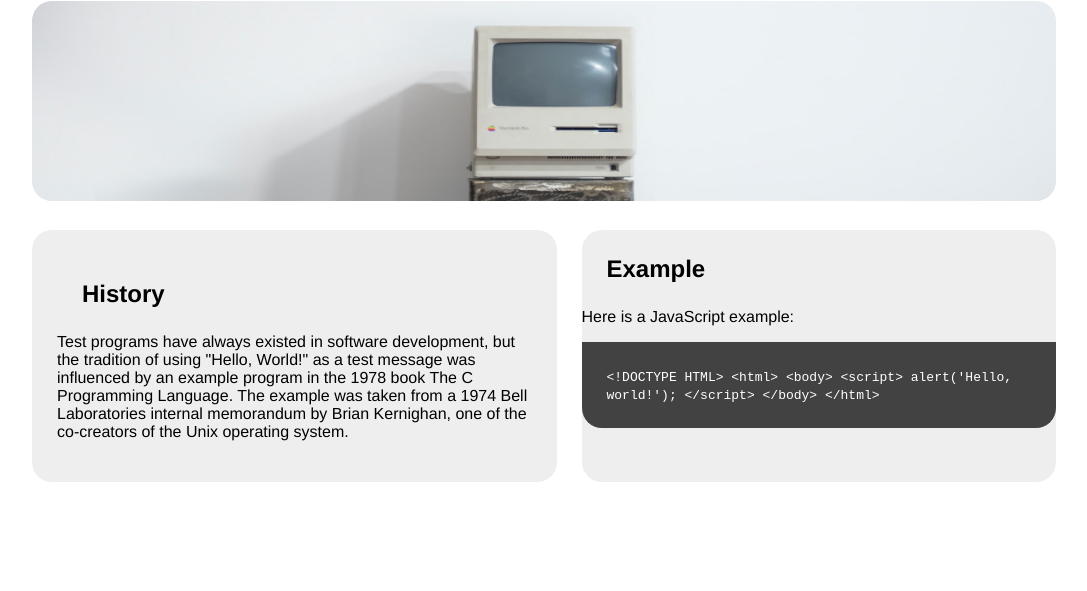
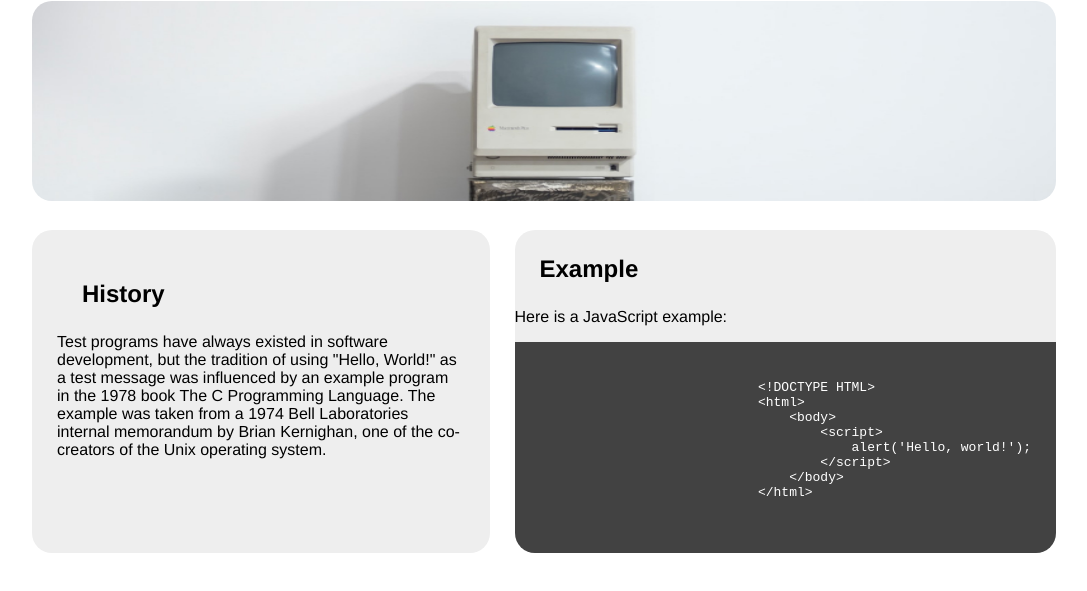
Before and after one commit to tagaychr/helloworldpt1, a plain HTML site: page index.html in a window 1280 px wide. Shown: the part 79-670 px from the top of the page, without its empty margins (96-1183 px from the left). Drawn offline with Linux system fonts and the light colour scheme.

Commit message:
added pre

```diff
--- a/index.html
+++ b/index.html
@@ -30,7 +30,7 @@
                         <p>Here is a JavaScript example:</p>
                     </div>
                     <div class="bottom">
-                        <code>
+                        <code><pre>
                             &lt;!DOCTYPE HTML&gt;
                             &lt;html&gt;
                                 &lt;body&gt;
@@ -39,7 +39,7 @@
                                     &lt;/script&gt;
                                 &lt;/body&gt;
                             &lt;/html&gt;
-                        </code>
+                        </pre></code>
                     </div>
 
                 </section>
```
